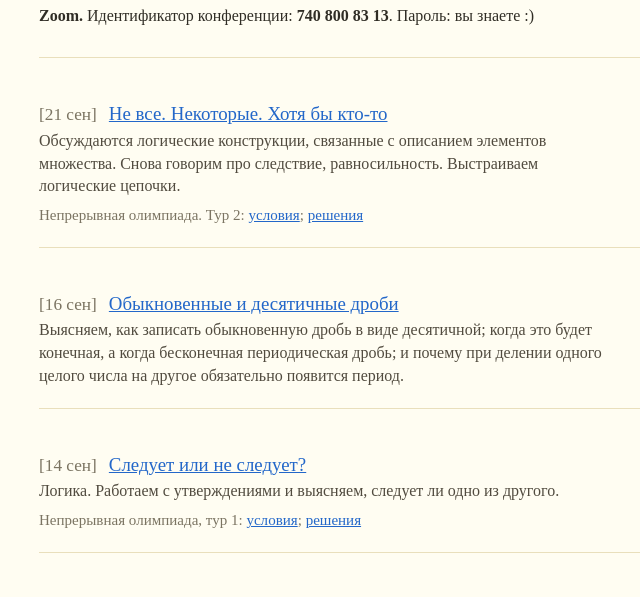
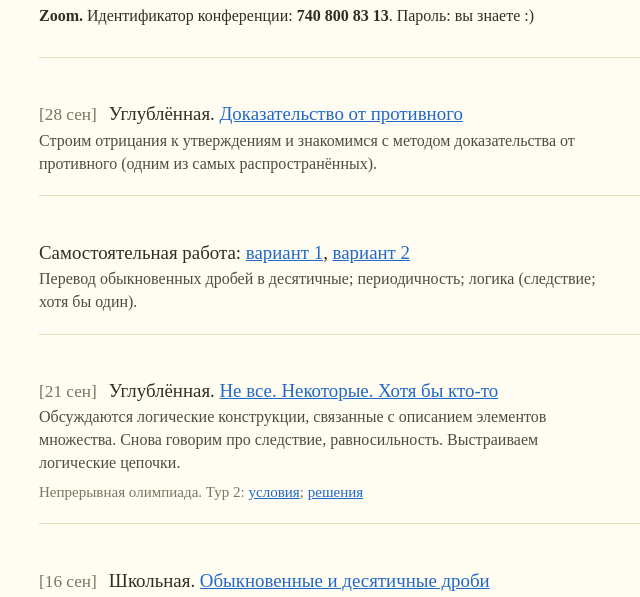
Before and after one commit to olgo1/olgo1.github.io, a plain HTML site: page pages/courses26-27/6-class/index.html in a window 1280 px wide. Shown: the part 202-799 px from the top of the page, without its empty margins (81-721 px from the left). Drawn offline with Linux system fonts and the light colour scheme.

Commit message:
Publish sixth grade lesson and independent work for September 28

```diff
--- a/pages/courses26-27/6-class/index.html
+++ b/pages/courses26-27/6-class/index.html
@@ -18,16 +18,24 @@
       <p><strong>Zoom.</strong> Идентификатор конференции: <strong>740 800 83 13</strong>. Пароль: вы знаете :)</p>
       <section class="lesson-list" aria-label="Занятия курса">
         <article class="lesson-item">
-          <div class="lesson-line"><span class="lesson-meta">[21 сен]</span><h2><a href="/archive/files/imported/6grade/6grade-courses-lesson-03.pdf">Не все. Некоторые. Хотя бы кто-то</a></h2></div>
+          <div class="lesson-line"><span class="lesson-meta">[28 сен]</span><h2>Углублённая. <a href="/archive/files/imported/6grade/6grade-2026-09-28-proof-by-contradiction.pdf">Доказательство от противного</a></h2></div>
+          <p class="lesson-subtitle">Строим отрицания к утверждениям и знакомимся с методом доказательства от противного (одним из самых распространённых).</p>
+        </article>
+        <article class="lesson-item">
+          <div class="lesson-line"><h2>Самостоятельная работа: <a href="/archive/files/imported/6grade/6grade-2026-09-28-independent-work-variant-1.pdf">вариант 1</a>, <a href="/archive/files/imported/6grade/6grade-2026-09-28-independent-work-variant-2.pdf">вариант 2</a></h2></div>
+          <p class="lesson-subtitle">Перевод обыкновенных дробей в десятичные; периодичность; логика (следствие; хотя бы один).</p>
+        </article>
+        <article class="lesson-item">
+          <div class="lesson-line"><span class="lesson-meta">[21 сен]</span><h2>Углублённая. <a href="/archive/files/imported/6grade/6grade-courses-lesson-03.pdf">Не все. Некоторые. Хотя бы кто-то</a></h2></div>
           <p class="lesson-subtitle">Обсуждаются логические конструкции, связанные с описанием элементов множества. Снова говорим про следствие, равносильность. Выстраиваем логические цепочки.</p>
           <p class="lesson-note">Непрерывная олимпиада. Тур 2: <a href="/archive/files/imported/6grade/olympiad-02-conditions.pdf">условия</a>; <a href="/archive/files/imported/6grade/olympiad-02-solutions.pdf">решения</a></p>
         </article>
         <article class="lesson-item">
-          <div class="lesson-line"><span class="lesson-meta">[16 сен]</span><h2><a href="/archive/files/imported/6grade/6grade-courses-lesson-02.pdf">Обыкновенные и десятичные дроби</a></h2></div>
+          <div class="lesson-line"><span class="lesson-meta">[16 сен]</span><h2>Школьная. <a href="/archive/files/imported/6grade/6grade-courses-lesson-02.pdf">Обыкновенные и десятичные дроби</a></h2></div>
           <p class="lesson-subtitle">Выясняем, как записать обыкновенную дробь в виде десятичной; когда это будет конечная, а когда бесконечная периодическая дробь; и почему при делении одного целого числа на другое обязательно появится период.</p>
         </article>
         <article class="lesson-item">
-          <div class="lesson-line"><span class="lesson-meta">[14 сен]</span><h2><a href="/archive/files/imported/6grade/6grade-courses-lesson-01.pdf">Следует или не следует?</a></h2></div>
+          <div class="lesson-line"><span class="lesson-meta">[14 сен]</span><h2>Углублённая. <a href="/archive/files/imported/6grade/6grade-courses-lesson-01.pdf">Следует или не следует?</a></h2></div>
           <p class="lesson-subtitle">Логика. Работаем с утверждениями и выясняем, следует ли одно из другого.</p>
           <p class="lesson-note">Непрерывная олимпиада, тур 1: <a href="/archive/files/imported/6grade/olympiad-01-conditions.pdf">условия</a>; <a href="/archive/files/imported/6grade/olympiad-01-solutions.pdf">решения</a></p>
         </article>
```
Also changed, not shown: 3 other files.
